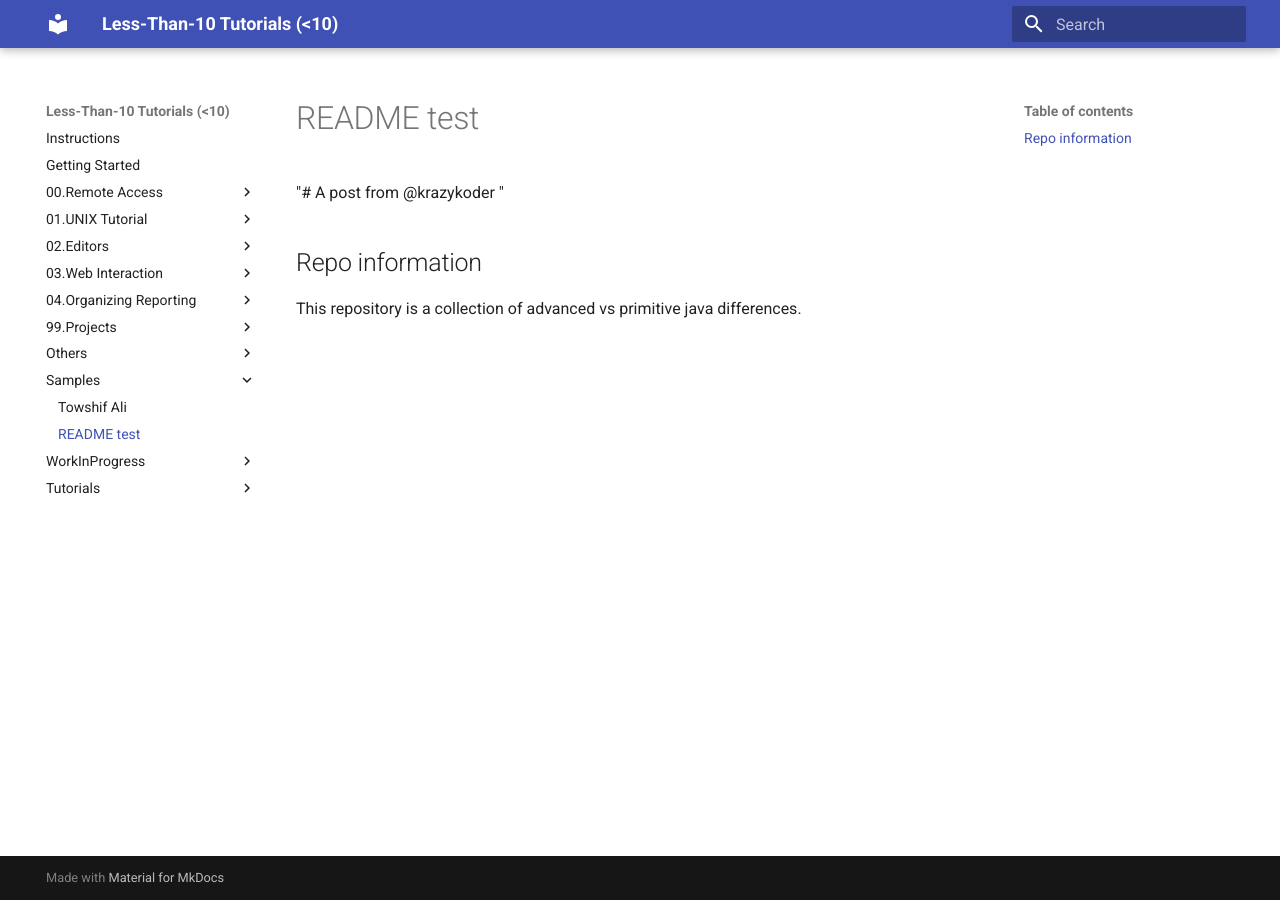
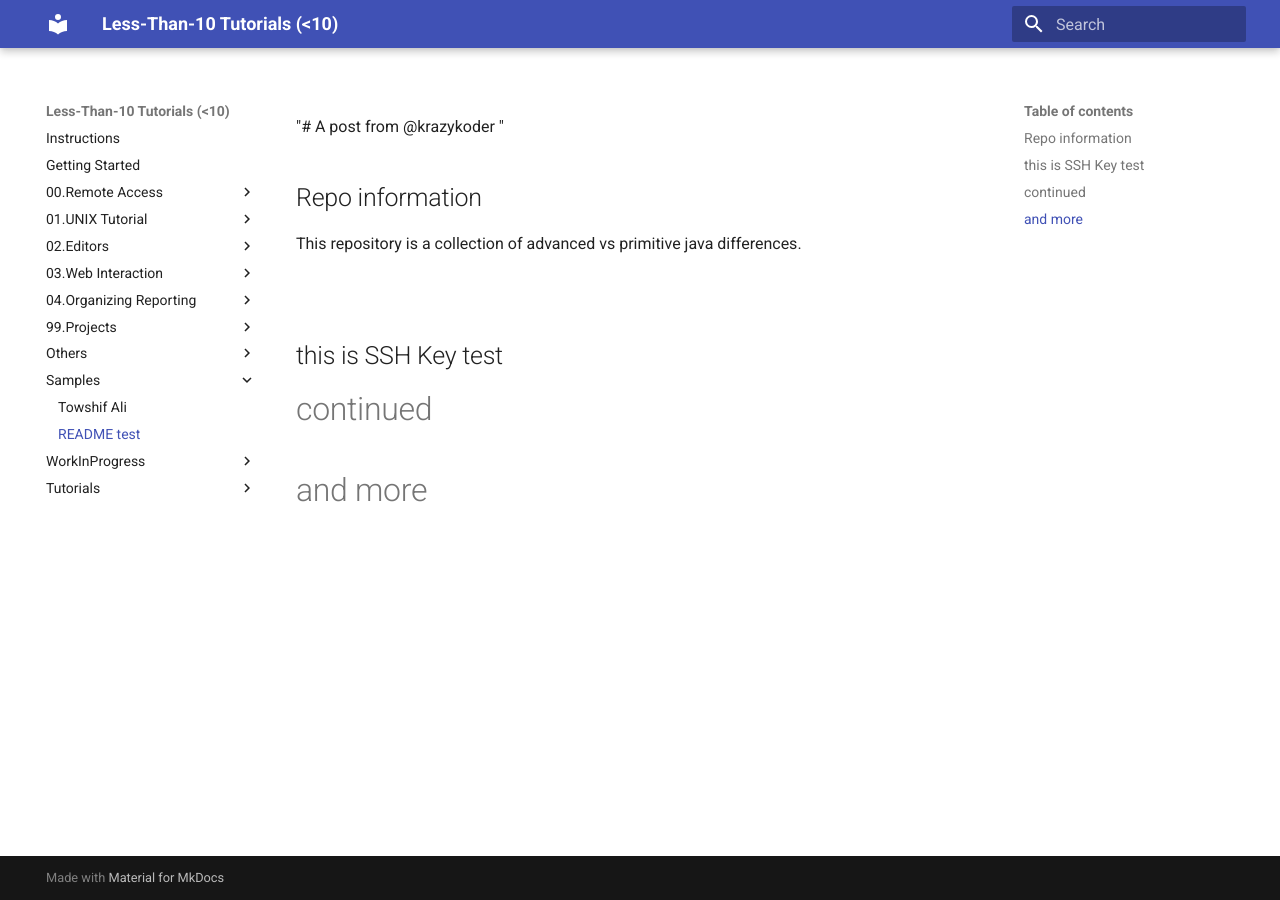
Before and after one commit to towshif/towshif.github.io, an MkDocs documentation site: the page built from docs/Samples/README_test.md, in a window 1280 px wide. Built offline with MkDocs 1.6.1 and Material for MkDocs 9.7.7, drawn with Linux system fonts in a browser that asks for light colours.

Commit message:
Update README_test.md

```diff
--- a/docs/Samples/README_test.md
+++ b/docs/Samples/README_test.md
@@ -8,6 +8,6 @@ This repository is a collection of advanced vs primitive java differences.
 ![](img\task%20bar.png)
 
 
-<!--## this is SSH Key test -->
-<!--# continued-->
-<!--# and more -->
+## this is SSH Key test
+# continued
+# and more
```
